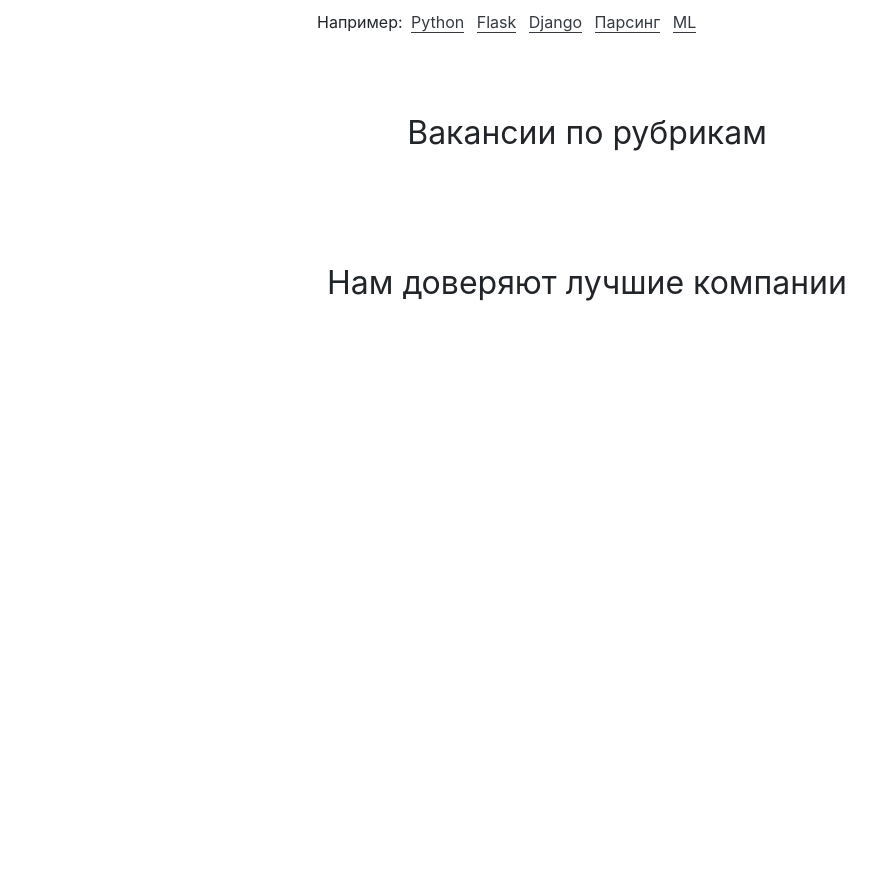
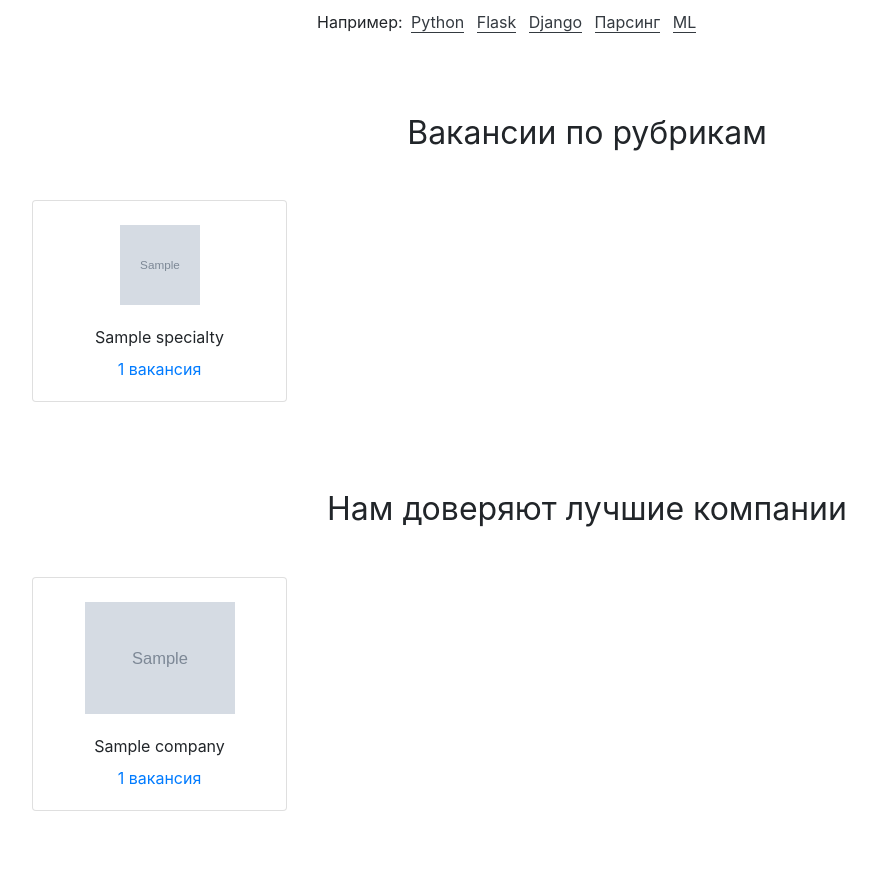
Before and after one commit to Dmitriy1001/Jumanji, a Django app: page / in a window 1280 px wide. Shown: the part 340-1223 px from the top of the page, without its empty margins (53-929 px from the left). Before the commit the page ends 641 px from the top, so only its background shows below. Run offline with Django 3.2, Linux system fonts and the light colour scheme; tables that the repository leaves empty hold one stand-in row (values such as "Sample post"); grey boxes marked "Sample" are stand-in pictures; some libraries are stand-ins or nearby versions.

Commit message:
updated files in app catalog

```diff
--- a/catalog/admin.py
+++ b/catalog/admin.py
@@ -1,4 +1,5 @@
 from django.contrib import admin
+
 from .models import Vacancy, Company, Specialty
 
 
--- a/catalog/models.py
+++ b/catalog/models.py
@@ -24,6 +24,7 @@ class Vacancy(models.Model):
     class Meta:
         verbose_name = 'вакансия'
         verbose_name_plural = 'вакансии'
+        ordering = ('-published_at',)
 
     def __str__(self):
         return self.title
--- a/catalog/templates/catalog/includes/companies.html
+++ b/catalog/templates/catalog/includes/companies.html
@@ -1,13 +1,13 @@
-{% for company,vacancies_count in companies.items %}
+{% for company in companies %}
     <div class="col-6 col-md-6 col-lg-3">
         <div class="card pt-4 text-center mb-4">
             <a href="#" style="max-width: 150px;" class="mx-auto d-block">
-                <img class="mx-auto d-block mw-100" src="{{company.logo}}" alt="image {{company}}">
+                <img class="mx-auto d-block mw-100" src="{{company.logo}}" alt="image {{company.name}}">
             </a>
             <div class="card-body">
-                <p class="card-text mb-2">{{company}}</p>
+                <p class="card-text mb-2">{{company.name}}</p>
                 <p class="card-text">
-                    <a href="{% url 'company_detail' company.id %}">{{vacancies_count}}</a>
+                    <a href="{% url 'company_detail' company.id %}">{{company.vacancies_count}}</a>
                 </p>
             </div>
         </div>
--- a/catalog/templates/catalog/includes/specialties.html
+++ b/catalog/templates/catalog/includes/specialties.html
@@ -1,12 +1,12 @@
-{% for specialty,vacancies_count in specialties.items %}
+{% for specialty in specialties %}
     <div class="col-6 col-md-6 col-lg-3">
         <div class="card pt-4 text-center mb-4">
             <img class="mx-auto d-block" src="{{specialty.picture}}" width="80" height="80" alt="image {{specialty.code}}">
             <div class="card-body">
-                <p class="card-text mb-2">{{specialty}}</p>
+                <p class="card-text mb-2">{{specialty.title}}</p>
                 <p class="card-text">
                     <a href="{% url 'specialty_vacancies_list' specialty.code %}">
-                        {{vacancies_count}}
+                        {{specialty.vacancies_count}}
                     </a>
                 </p>
             </div>
--- a/catalog/urls.py
+++ b/catalog/urls.py
@@ -1,4 +1,5 @@
 from django.urls import path
+
 from . import views
 
 
--- a/catalog/utils.py
+++ b/catalog/utils.py
@@ -1,6 +1,6 @@
-def make_correct_ending(number, word):
+def make_ending(number, word):
     '''Makes the correct word ending for "вакансия" or "человек" depending on number. The second argument(word) must be "vacancies" or "people"'''
-    if number == 0:
+    if not number:
         return "Нет вакансий" if word == 'vacancies' else ''
     vacancies = {
         '1': 'вакансия',
@@ -21,11 +21,3 @@ def make_correct_ending(number, word):
         return f"{number} {ending[number[-1]]}"
     else:
         return f"{number} вакансий" if word == 'vacancies' else f"{number} человек"
-
-
-def add_vacancies_number(queryset):
-    '''For each instance in the queryset, forms a tuple consisting of this instance and the number of vacancies of this instance'''
-    return map(
-        lambda cls_obj: (cls_obj, make_correct_ending(cls_obj.vacancies.count(), 'vacancies')),
-        queryset,
-    )
--- a/catalog/views.py
+++ b/catalog/views.py
@@ -10,9 +10,9 @@ def index(request):
     specialties = Specialty.objects.annotate(vacancies_count=Count('vacancies'))
     companies = Company.objects.annotate(vacancies_count=Count('vacancies'))
     for specialty in specialties:
-        specialty.vacancies_count = utils.make_correct_ending(specialty.vacancies_count, 'vacancies')
+        specialty.vacancies_count = utils.make_ending(specialty.vacancies_count, 'vacancies')
     for company in companies:
-        company.vacancies_count = utils.make_correct_ending(company.vacancies_count, 'vacancies')
+        company.vacancies_count = utils.make_ending(company.vacancies_count, 'vacancies')
 
     context = {'specialties': specialties, 'companies': companies}
     return render(request, 'catalog/index.html', context)
@@ -22,7 +22,7 @@ def vacancies_list(request):
     vacancies = Vacancy.objects.all().select_related('company').select_related('specialty')
     context = {
         'vacancies_category': 'Все вакансии',
-        'vacancies_count': utils.make_correct_ending(len(vacancies), 'vacancies'),
+        'vacancies_count': utils.make_ending(len(vacancies), 'vacancies'),
         'vacancies': vacancies,
     }
     return render(request, 'catalog/vacancies_list.html', context)
@@ -36,7 +36,7 @@ def specialty_vacancies_list(request, specialty_code):
     vacancies = specialty.vacancies.all().select_related('specialty').select_related('company')
     context = {
         'vacancies_category': specialty.title,
-        'vacancies_count': utils.make_correct_ending(len(vacancies), 'vacancies'),
+        'vacancies_count': utils.make_ending(len(vacancies), 'vacancies'),
         'vacancies': vacancies,
     }
     return render(request, 'catalog/vacancies_list.html', context)
@@ -50,7 +50,7 @@ def company_detail(request, company_id):
     vacancies = company.vacancies.all().select_related('specialty').select_related('company')
     context = {
         'company': company,
-        'vacancies_count': utils.make_correct_ending(len(vacancies), 'vacancies'),
+        'vacancies_count': utils.make_ending(len(vacancies), 'vacancies'),
         'vacancies': vacancies,
     }
     return render(request, 'catalog/company_detail.html', context)
@@ -71,6 +71,6 @@ def vacancy_detail(request, vacancy_id):
         raise Http404
     context = {
         'vacancy': vacancy,
-        'employee_count': utils.make_correct_ending(vacancy.company.employee_count, 'people')
+        'employee_count': utils.make_ending(vacancy.company.employee_count, 'people')
     }
     return render(request, 'catalog/vacancy_detail.html', context)
```
